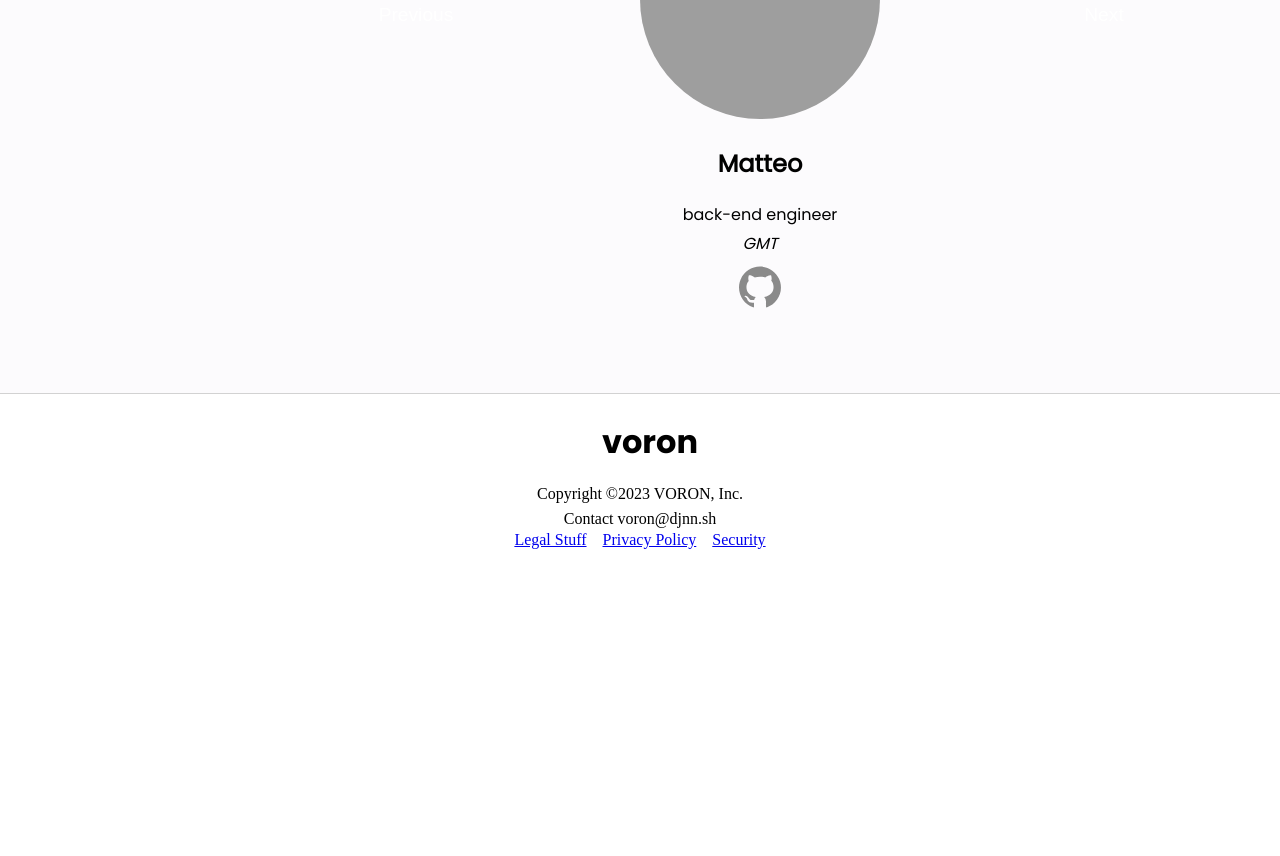
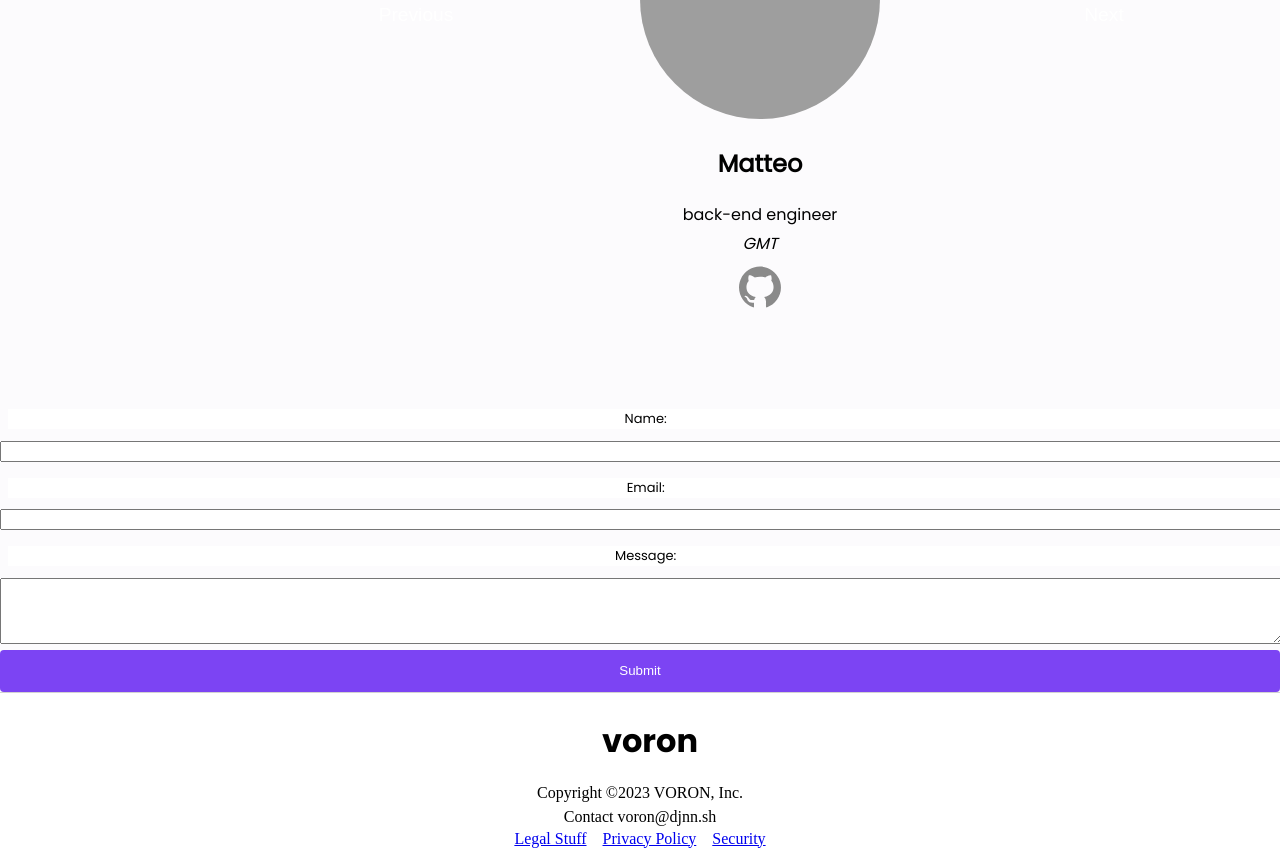
Before and after one commit to vrn-sh/erp, a React (Vite) app in the folder web/: page / in a window 1280 px wide. Shown: the part 2263-3119 px from the top of the page. Before the commit the page ends 2820 px from the top, so only its background shows below. Built offline with nearby package versions, Linux system fonts and the light colour scheme; grey boxes are pictures that could not be loaded.

Commit message:
[ADD] 2.13 - Cosmetique front-end

```diff
--- a/web/src/App.tsx
+++ b/web/src/App.tsx
@@ -6,6 +6,8 @@ import './global-variable.scss';
 import Login from './pages/Login/Login';
 import SignUp from './pages/SignUp/SignUp';
 import Dashboard from './pages/Dashboard/Dashboard';
+import NotFound from './pages/Error/Error';
+
 
 function App() {
     return (
@@ -16,6 +18,7 @@ function App() {
                 <Route path="/login" element={<Login />} />
                 <Route path="/signup" element={<SignUp />} />
                 <Route path="/dashboard" element={<Dashboard />} />
+                <Route path="*" element={<NotFound />} />
             </Routes>
         </div>
     );
--- /dev/null
+++ b/web/src/pages/Error/Error.tsx
@@ -0,0 +1,19 @@
+import React from 'react';
+
+export default function NotFound() {
+    console.log("Not Found");
+    return (
+    <html lang="en">
+        <head>
+        <meta charSet="UTF-8" />
+        <meta name="viewport" content="width=device-width, initial-scale=1.0" />
+        <title>404 - Page Not Found</title>
+        </head>
+        <body>
+        <h1>404 - Page Not Found</h1>
+        <p>The page you are looking for does not exist. Please check the URL and try again.</p>
+        <a href="/">Back to Homepage</a>
+        </body>
+    </html>
+    );
+};
--- /dev/null
+++ b/web/src/pages/Home/Form/Form.scss
@@ -0,0 +1,26 @@
+body {
+    font-family: Arial, sans-serif;
+    }
+
+    form {
+    display: flex;
+    flex-direction: column;
+    width: 300px;
+    margin: 0 auto;
+    }
+
+    label {
+    margin-top: 10px;
+    }
+
+    input, textarea, button {
+    margin-top: 5px;
+    }
+
+    button {
+    background-color: #4CAF50;
+    color: white;
+    padding: 5px 10px;
+    border: none;
+    cursor: pointer;
+    }
--- /dev/null
+++ b/web/src/pages/Home/Form/Form.tsx
@@ -0,0 +1,39 @@
+import React, { useState } from 'react';
+import './Form.scss';
+
+export default function Form() {
+  const [name, setName] = useState('');
+  const [email, setEmail] = useState('');
+  const [message, setMessage] = useState('');
+
+  const handleSubmit = (event: React.FormEvent) => {
+    event.preventDefault();
+
+    // Perform desired actions with the form data
+    console.log("Name:", name);
+    console.log("Email:", email);
+    console.log("Message:", message);
+
+    // Clear form fields
+    setName('');
+    setEmail('');
+    setMessage('');
+
+    alert("Form submitted!");
+  };
+
+  return (
+    <form id="contact-form" onSubmit={handleSubmit}>
+      <label htmlFor="name">Name:</label>
+      <input type="text" id="name" name="name" value={name} onChange={(e) => setName(e.target.value)} required />
+
+      <label htmlFor="email">Email:</label>
+      <input type="email" id="email" name="email" value={email} onChange={(e) => setEmail(e.target.value)} required />
+
+      <label htmlFor="message">Message:</label>
+      <textarea id="message" name="message" rows={4} value={message} onChange={(e) => setMessage(e.target.value)} required></textarea>
+
+      <button type="submit">Submit</button>
+    </form>
+  );
+}
--- a/web/src/pages/Home/Home.tsx
+++ b/web/src/pages/Home/Home.tsx
@@ -4,6 +4,7 @@ import Footer from '../../component/Footer/Footer';
 import './Home.scss';
 import About from './About/About';
 import Team from './Team/Team';
+import Form from './Form/Form';
 
 export default function Home() {
     return (
@@ -22,6 +23,7 @@ export default function Home() {
                 </div>
                 <About />
                 <Team />
+                <Form />
             </section>
             <Footer />
         </>
```
Also changed, not shown: 2 other files (tests, documents, lock files or other folders).
